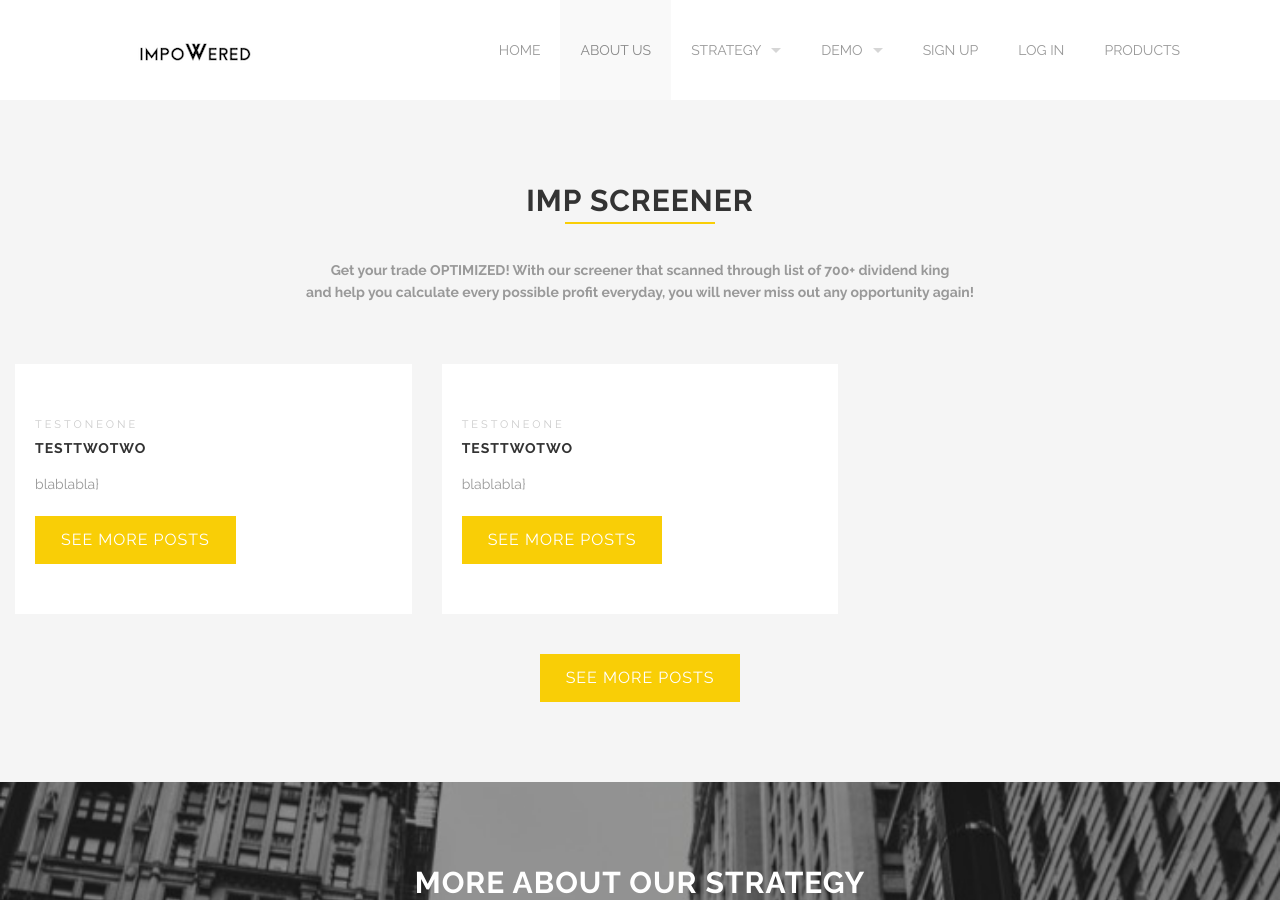
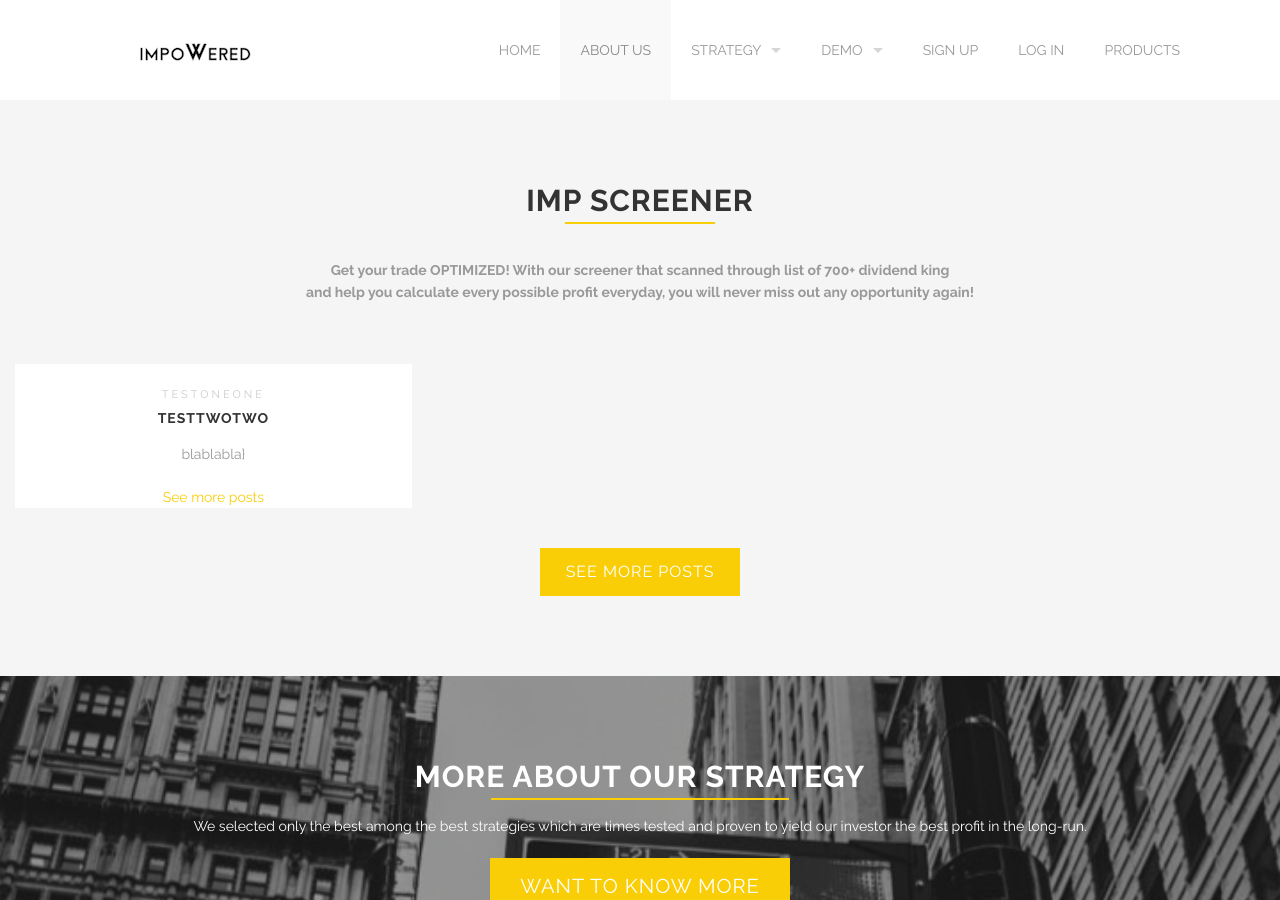
Before and after one commit to impoweredcapital/investmentplatform, a Jekyll site: the page built from products.html, in a window 1280 px wide and 900 px high. Built offline with Jekyll 4.4.1, drawn with Linux system fonts in a browser that asks for light colours.

Commit message:
Update products.html

```diff
--- a/products.html
+++ b/products.html
@@ -44,27 +44,18 @@ testimonials:
 
     <div class='large-4 medium-4 columns'>
       <div class='mod modBlogPost'>
-          <a href="{{post.url}}"><img alt="" src="{{image}}" /></a>
-        <div class='content'>
+          <a href="{{post.url}}">
+            <img alt="" src="{{image}}" />
+          </a>
+        <div class='centered-text' class='content'>
           <p class='date'>testoneone</p>
           <h4><a href="#">testtwotwo</a></h4>
           <p>blablabla}</p>
-          <a class='button' href='blog.html'>See more posts</a>
+          <a class='centered-text' class='button' href='blog.html'>See more posts</a>
         </div>
       </div>
     </div>
 
-    <div class='large-4 medium-4 columns'>
-      <div class='mod modBlogPost'>
-          <a href="{{post.url}}"><img alt="" src="{{image}}" /></a>
-        <div class='content'>
-          <p class='date'>testoneone</p>
-          <h4><a href="#">testtwotwo</a></h4>
-          <p>blablabla}</p>
-          <a class='button' href='blog.html'>See more posts</a>
-        </div>
-      </div>
-    </div>
 
 
 
```
